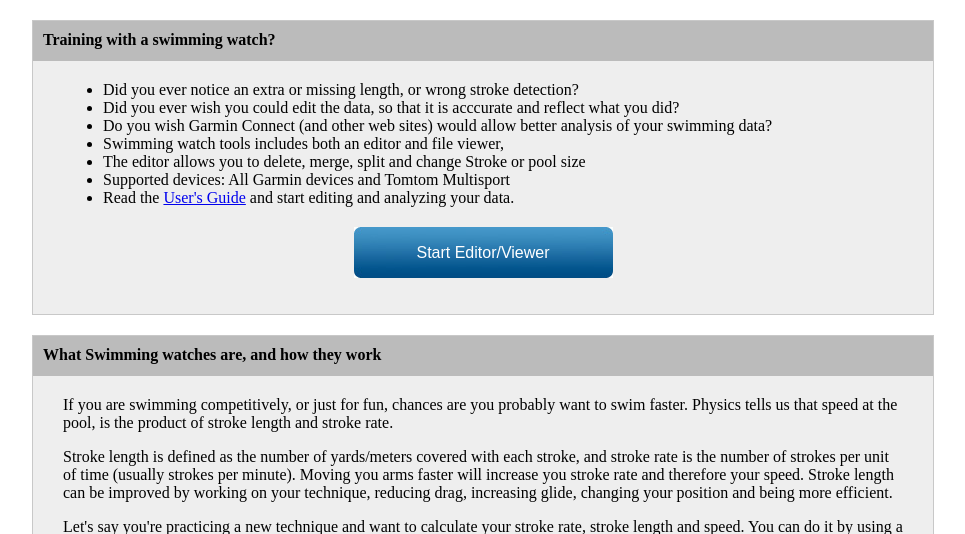
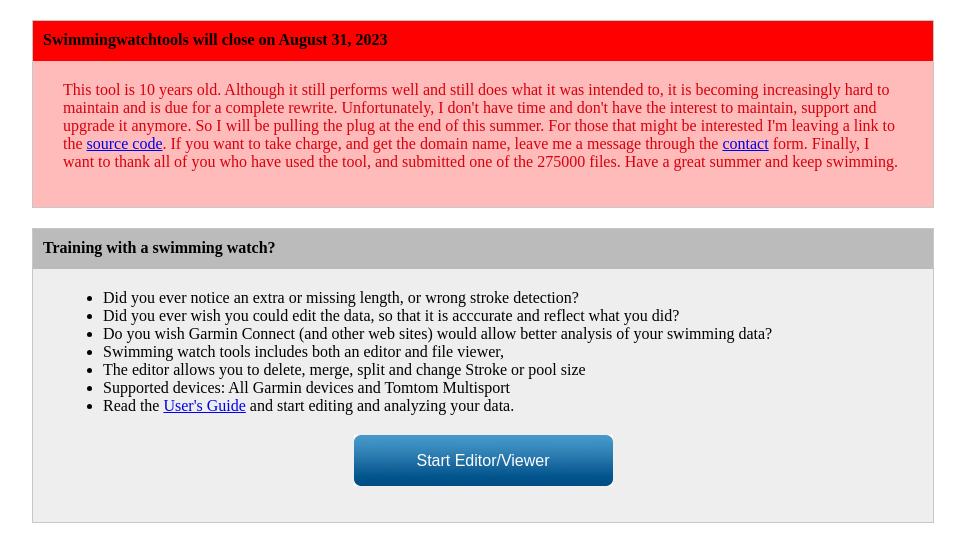
Before and after one commit to lapsatech-docker/swimmingtools, a PHP site: page / in a window 1280 px wide. Shown: the part 70-604 px from the top of the page, without its empty margins (158-1123 px from the left). Run offline with PHP 8.4, Linux system fonts and the light colour scheme.

Commit message:
Fermeture du site

```diff
--- a/www/swt/layout.php
+++ b/www/swt/layout.php
@@ -58,6 +58,21 @@
       </div>
     </div>
     <div class="content">
+      <div style="color: #D8000C;background-color: #FFBABA" class="section">
+        <h2 style="color:black;background:red">
+        Swimmingwatchtools will close on August 31, 2023
+      </h2>
+      <p> This tool is 10 years old. Although
+      it still performs well and still does what it was intended to, it is becoming increasingly
+      hard to maintain and is due for a complete rewrite. Unfortunately, I don't have time and don't have the
+      interest to maintain, support and upgrade it anymore. So I will be pulling the plug at the end of this
+      summer. For those that might be interested I'm leaving a link to the
+      <a href="https://bitbucket.org/swimmingwatchtools/phpeditor">source code</a>. If you want
+      to take charge, and get the domain name, leave me a message through the <a href="contact">contact</a> form. Finally,
+      I want to thank all of you who have used the tool, and submitted one of the 275000 files.
+      Have a great summer and keep swimming.
+      </p>
+    </div>
 <?php
   }
 
```
